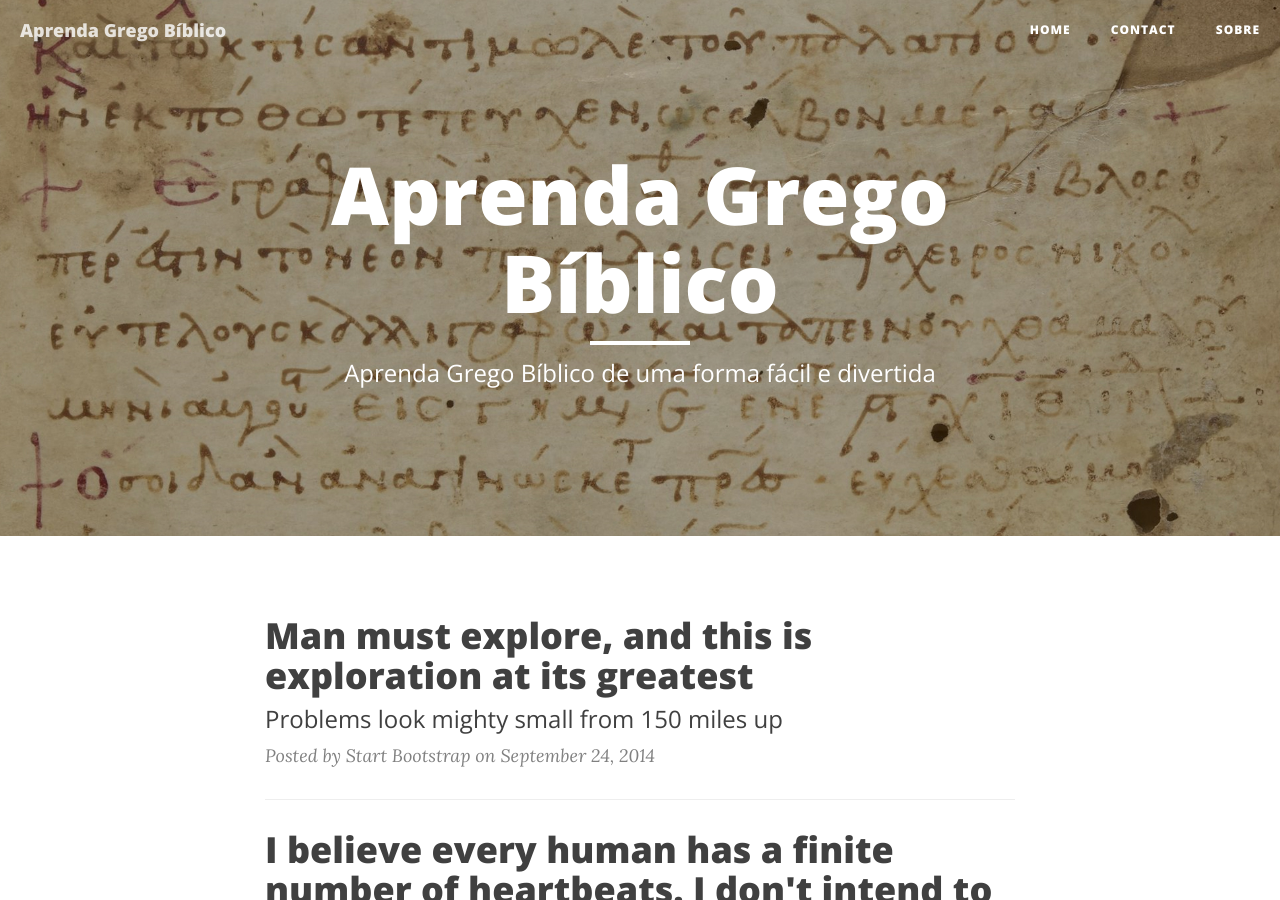
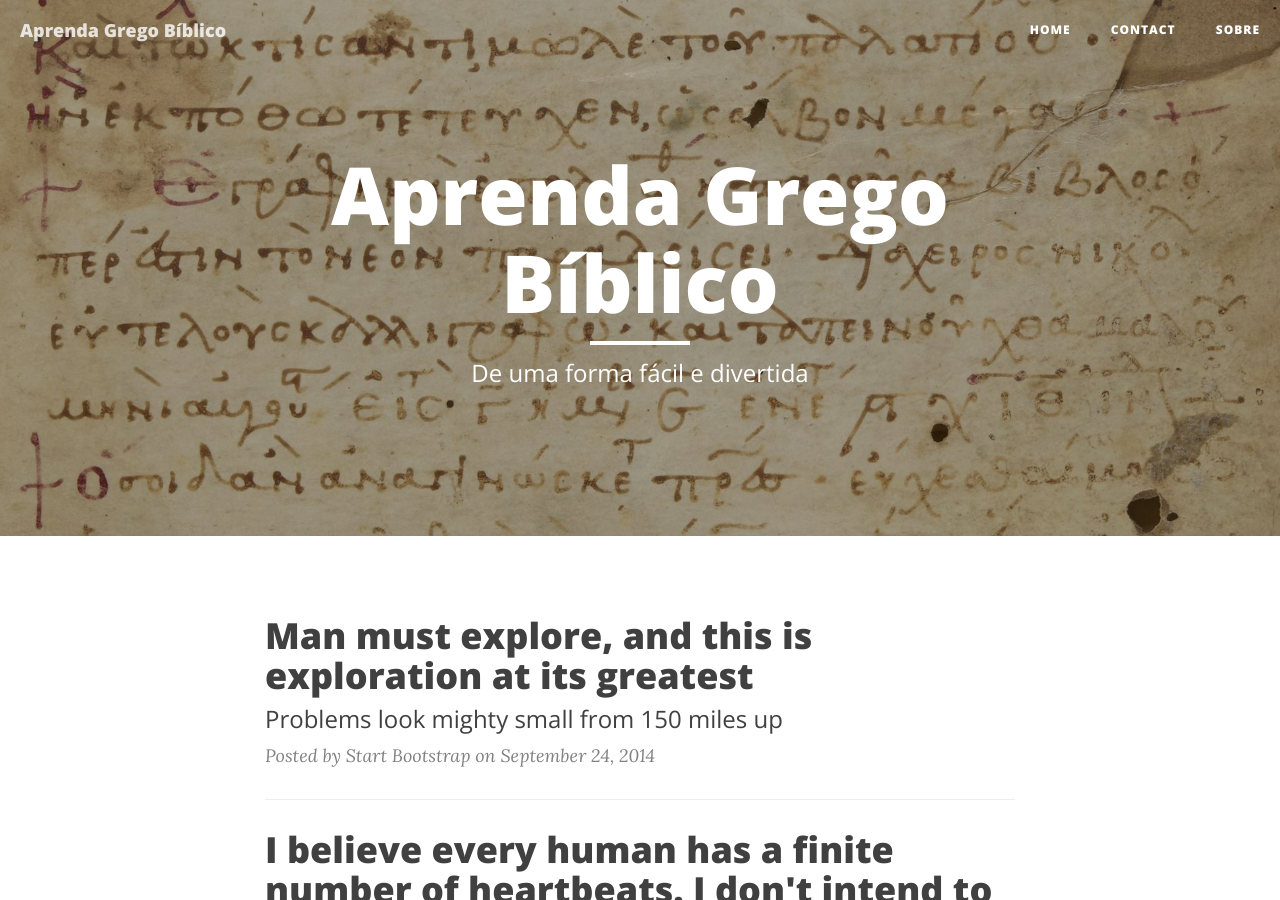
Before and after one commit to andrescalco/aprendagregobiblico, a Jekyll site: the page built from index.html, in a window 1280 px wide and 900 px high. Built offline with Jekyll 4.4.1, drawn with Linux system fonts in a browser that asks for light colours; nearby versions of some CDN libraries; the list of posts is cut into pages by our own code.

```diff
--- a/_config.yml
+++ b/_config.yml
@@ -12,8 +12,7 @@ facebook_username:  StartBootstrap
 email_username:  your-email@yourdomain.com
 
 # Google Analytics
-# To enable google analytics, uncomment below line with a valid Google Tracking ID
-# google_tracking_id:
+google_tracking_id: UA-86274710-1
 
 # Build settings
 markdown: kramdown
--- a/index.html
+++ b/index.html
@@ -1,6 +1,6 @@
 ---
 layout: page
-description: "Aprenda Grego Bíblico de uma forma fácil e divertida"
+description: "De uma forma fácil e divertida"
 ---
 
 {% for post in paginator.posts %}
```
